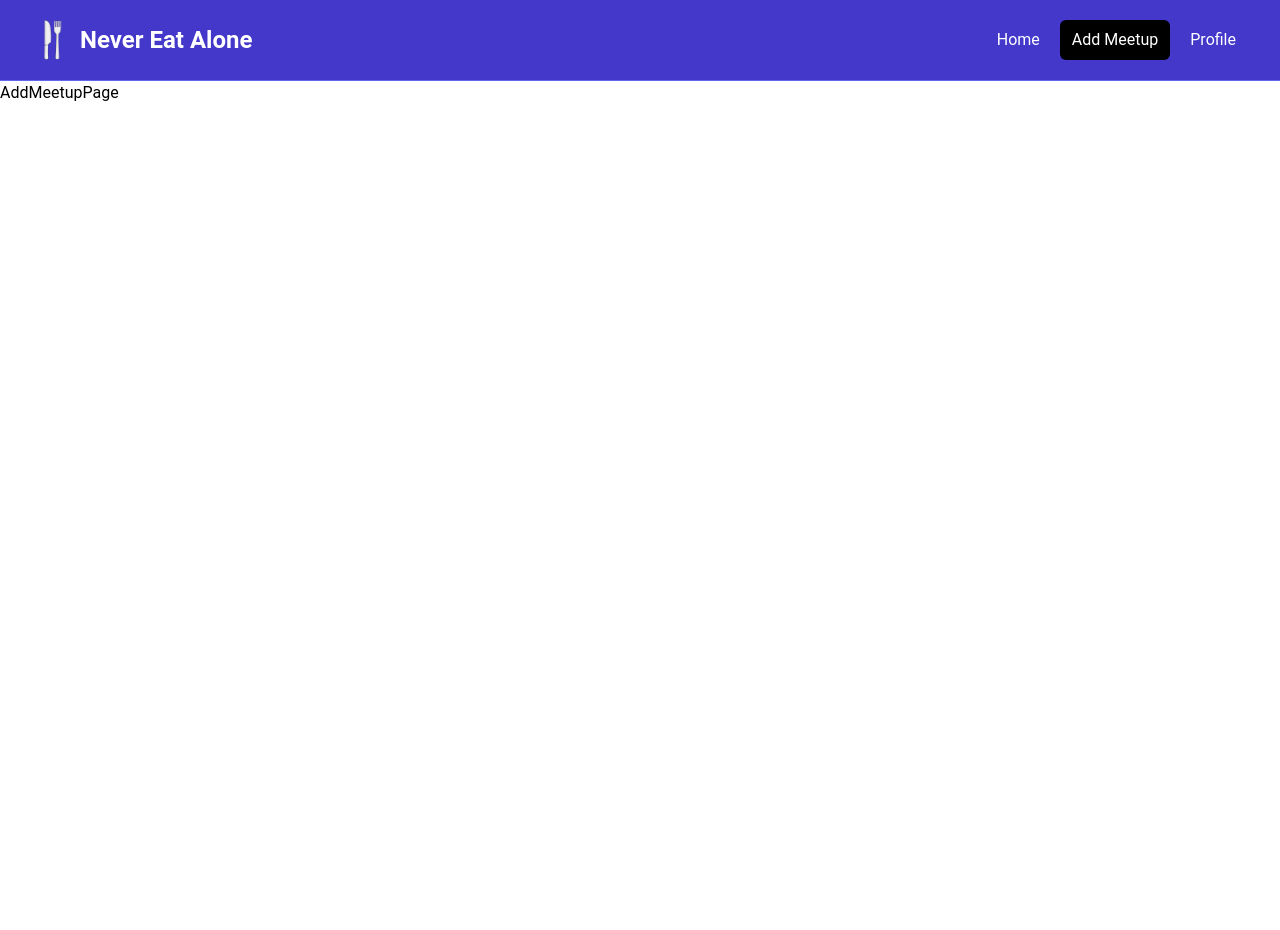
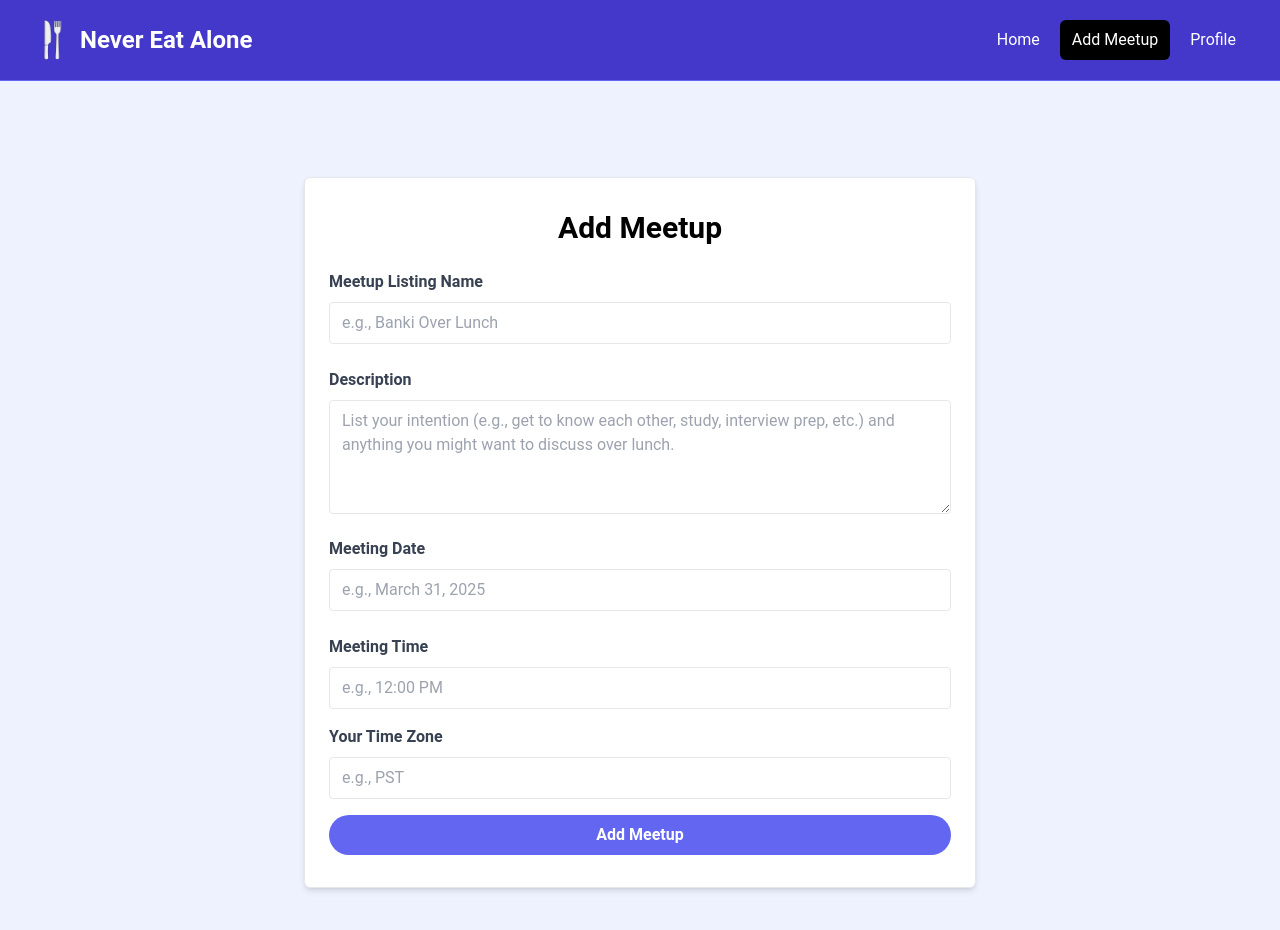
Before and after one commit to kristindailey/never-eat-alone, a React (Vite) app: page /add-meetup in a window 1280 px wide. Shown: the top 930 px of the page. Before the commit the page ends 800 px from the top, so only its background shows below. Built offline with nearby package versions, Linux system fonts and the light colour scheme.

Commit message:
Added add meetup page

```diff
--- a/src/components/MeetupListings.jsx
+++ b/src/components/MeetupListings.jsx
@@ -1,47 +1,23 @@
-// import React, { useState, useEffect } from "react";
-// import MeetupListing from "./MeetupListing";
+import React, { useState, useEffect } from "react";
+import MeetupListing from "./MeetupListing";
 // import { meetupServices } from "../services/meetupServices";
 
-// const MeetupListings = () => {
-//   const [meetups, setMeetups] = useState([]);
-//   const [loading, setLoading] = useState(true);
+const MeetupListings = () => {
+  return (
+    <section className="bg-blue-50 px-4 py-10">
+      <div className="container-xl lg:container m-auto">
+        <h2 className="text-3xl font-bold text-indigo-500 mb-6 text-center">
+          Browse Meetups
+        </h2>
 
-//   useEffect(() => {
-//     const fetchMeetups = async () => {
-//       try {
-//         const response = await meetupServices.getAllMeetups();
-//         const meetupArray = Object.values(response.documents);
-//         const recentMeetups = meetupArray.slice(0, 3);
-//         setMeetups(recentMeetups);
-//       } catch (error) {
-//         console.error("Error fetching meetups:", error);
-//       } finally {
-//         setLoading(false);
-//       }
-//     };
+        <div className="grid grid-cols-1 md:grid-cols-3 gap-6">
+            {meetups.map((meetup) => (
+              <MeetupListing key={meetup.id} meetup={meetup} />
+            ))}
+        </div>
+      </div>
+    </section>
+  )
+};
 
-//     fetchMeetups();
-//   }, []);
-
-//   if (loading) {
-//     return <div>Loading...</div>
-//   }
-
-//   return (
-//     <section className="bg-blue-50 px-4 py-10">
-//       <div className="container-xl lg:container m-auto">
-//         <h2 className="text-3xl font-bold text-indigo-500 mb-6 text-center">
-//           Browse Meetups
-//         </h2>
-
-//         <div className="grid grid-cols-1 md:grid-cols-3 gap-6">
-//             {meetups.map((meetup) => (
-//               <MeetupListing key={meetup.id} meetup={meetup} />
-//             ))}
-//         </div>
-//       </div>
-//     </section>
-//   )
-// };
-
-// export default MeetupListings;
+export default MeetupListings;
--- a/src/pages/AddMeetupPage.jsx
+++ b/src/pages/AddMeetupPage.jsx
@@ -1,8 +1,87 @@
 import React from "react";
+import { useState } from "react";
+import { useNavigate } from "react-router-dom";
 
 const AddMeetupPage = () => {
+  const [title, setTitle] = useState("");
+  const [type, setType] = useState("Full-Time");
+  const [location, setLocation] = useState("");
+  const [description, setDescription] = useState("");
+  const [salary, setSalary] = useState("Under $50K");
+  const [companyName, setCompanyName] = useState("");
+  const [companyDescription, setCompanyDescription] = useState("");
+  const [contactEmail, setContactEmail] = useState("");
+  const [contactPhone, setContactPhone] = useState("");
+
+  const navigate = useNavigate();
+
+  const submitForm = (e) => {
+    e.preventDefault();
+
+    const newMeetup = {
+        title,
+        type,
+        location,
+        description,
+        salary,
+        company: {
+            name: companyName,
+            description: companyDescription,
+            contactEmail,
+            contactPhone,
+        },
+    };
+
+    addJobSubmit(newJob);
+
+    toast.success("Job added successfully.");
+
+    return navigate("/jobs");
+};
+
   return (
-    <div>AddMeetupPage</div>
+    <section className="bg-indigo-50">
+      <div className="container m-auto max-w-2xl py-24">
+        <div className="bg-white px-6 py-8 mb-4 shadow-md rounded-md border m-4 md:m-0">
+          <form onSubmit={submitForm}>
+            <h2 className="text-3xl text-center font-semibold mb-6">Add Meetup</h2>
+
+            <div className="mb-4">
+              <label className="block text-gray-700 font-bold mb-2">Meetup Listing Name</label>
+              <input type="text" id="title" name="title" className="border rounded w-full py-2 px-3 mb-2" placeholder="e.g., Banki Over Lunch" required value={title} onChange={(e) => setTitle(e.target.value)}/>
+            </div>
+
+            <div className="mb-4">
+              <label htmlFor="description" className="block text-gray-700 font-bold mb-2">Description</label>
+              <textarea id="description" name="description" className="border rounded w-full py-2 px-3" rows="4" placeholder="List your intention (e.g., get to know each other, study, interview prep, etc.) and anything you might want to discuss over lunch." value={description} onChange={(e) => setDescription(e.target.value)}></textarea>
+            </div>
+
+            <div className='mb-4'>
+              <label className='block text-gray-700 font-bold mb-2'>
+                Meeting Date
+              </label>
+              <input type='text' id='location' name='location' className='border rounded w-full py-2 px-3 mb-2' placeholder='e.g., March 31, 2025' required value={location} onChange={(e) => setLocation(e.target.value)}/>
+            </div>
+
+            <div className="mb-4">
+              <label htmlFor="company" className="block text-gray-700 font-bold mb-2">Meeting Time</label>
+              <input type="text" id="company" name="company" className="border rounded w-full py-2 px-3" placeholder="e.g., 12:00 PM" value={companyName} onChange={(e) => setCompanyName(e.target.value)}/>
+            </div>
+
+            <div className="mb-4">
+              <label htmlFor="contact_email" className="block text-gray-700 font-bold mb-2">Your Time Zone</label>
+              <input type="email" id="contact_email" name="contact_email" className="border rounded w-full py-2 px-3" placeholder="e.g., PST" required value={contactEmail} onChange={(e) => setContactEmail(e.target.value)}/>
+            </div>
+
+            <div>
+              <button className="bg-indigo-500 hover:bg-indigo-600 text-white font-bold py-2 px-4 rounded-full w-full focus:outline-none focus:shadow-outline" type="submit">
+                Add Meetup
+              </button>
+            </div>
+          </form>
+        </div>
+      </div>
+    </section>
   );
 };
 
```
